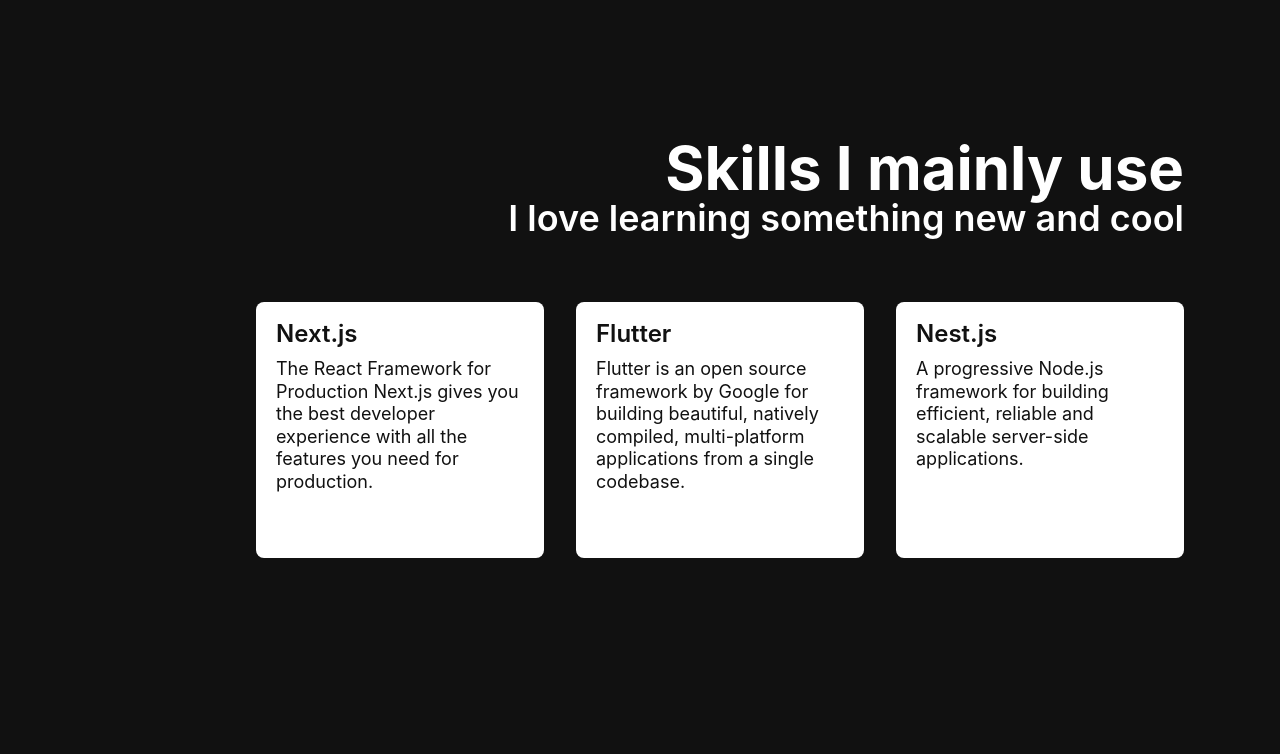
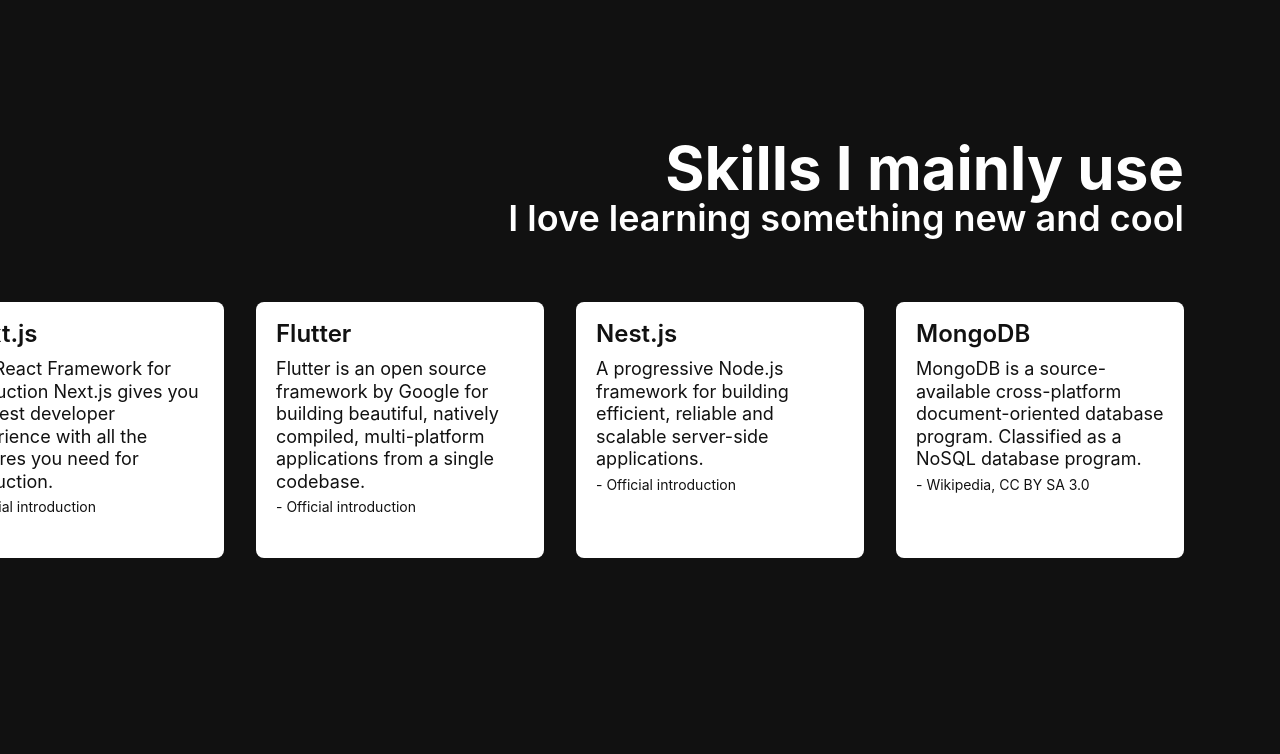
Before and after one commit to sujang958/sujang.xyz, a Next.js app: page / in a window 1280 px wide. Shown: the part 662-1416 px from the top of the page. Built offline with nearby package versions, Linux system fonts and the light colour scheme; a web font is replaced by a local one.

Commit message:
💄 add a new skill

```diff
--- a/pages/index.tsx
+++ b/pages/index.tsx
@@ -1,6 +1,7 @@
 import gsap from "gsap"
 import { NextPage } from "next"
 import { useEffect, useId } from "react"
+import { motion } from "framer-motion"
 
 const MainPage: NextPage = () => {
   const mouseCircleId = useId()
@@ -21,18 +22,47 @@
       <div className="flex min-h-screen w-full flex-col px-24">
         <div className="flex h-screen w-full max-w-7xl flex-row items-center justify-between self-center py-6">
           <div className="flex flex-col">
+            <motion.div
+              viewport={{ once: true }}
+              initial={{
+                x: -50,
+                opacity: 0,
+              }}
+              whileInView={{ opacity: 1, x: 0 }}
+              transition={{
+                duration: 1.5,
+                easings: ["easeIn"],
+              }}
+            >
               <p className="bg-gradient-to-r from-blue-500 to-cyan-500 bg-clip-text text-7xl font-bold">
                 <span className="text-transparent">Full-Stack</span> Developer,
               </p>
               <p className="text-7xl font-bold">
                 <span className="line-through">UI</span>/UX Desginer
               </p>
-            <p className="text-5xl font-semibold">sujang958&apos;s portfolio</p>
+              <p className="text-5xl font-semibold">
+                sujang958&apos;s portfolio
+              </p>
+            </motion.div>
             <div className="py-3.5"></div>
+            <motion.div
+              viewport={{ once: true }}
+              initial={{
+                x: -50,
+                opacity: 0,
+              }}
+              whileInView={{ opacity: 1, x: 0 }}
+              transition={{
+                duration: 1.2,
+                easings: ["easeIn"],
+                delay: 0.6,
+              }}
+            >
               <p className="text-2xl font-medium">
                 Hi, I&apos;m Sujang958, but you can call me Sujang <br />
                 I&apos;m a developer who loves frontend, backend, and UX.
               </p>
+            </motion.div>
           </div>
         </div>
         <div className="flex h-screen w-full max-w-7xl flex-col items-end justify-center self-center">
@@ -49,6 +79,7 @@
                 The React Framework for Production Next.js gives you the best
                 developer experience with all the features you need for
                 production.
+                <p className="py-1 text-sm">- Official introduction</p>
               </p>
             </div>
             <div className="flex h-64 w-72 transform-gpu flex-col rounded-lg bg-white py-4 px-5 text-[#111] transition duration-300 hover:-translate-y-4">
@@ -58,6 +89,7 @@
                 Flutter is an open source framework by Google for building
                 beautiful, natively compiled, multi-platform applications from a
                 single codebase.
+                <p className="py-1 text-sm">- Official introduction</p>
               </p>
             </div>
             <div className="flex h-64 w-72 transform-gpu flex-col rounded-lg bg-white py-4 px-5 text-[#111] transition duration-300 hover:-translate-y-4">
@@ -66,6 +98,16 @@
               <p className="break-words text-lg leading-tight">
                 A progressive Node.js framework for building efficient, reliable
                 and scalable server-side applications.
+                <p className="py-1 text-sm">- Official introduction</p>
+              </p>
+            </div>
+            <div className="flex h-64 w-72 transform-gpu flex-col rounded-lg bg-white py-4 px-5 text-[#111] transition duration-300 hover:-translate-y-4">
+              <p className="text-2xl font-semibold">MongoDB</p>
+              <div className="py-1"></div>
+              <p className="break-words text-lg leading-tight">
+                MongoDB is a source-available cross-platform document-oriented
+                database program. Classified as a NoSQL database program.
+                <p className="py-1 text-sm">- Wikipedia, CC BY SA 3.0</p>
               </p>
             </div>
           </div>
```
Lines whose indentation alone changed are shown as unchanged.
